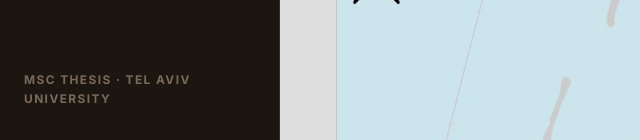
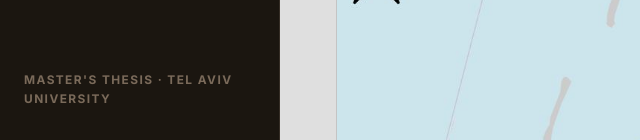
Before and after one commit to ofer-geo/personal_portfolio, an Astro site: page /personal_protfolio/projects/escooter-cycling-thesis in a window 1280 px wide. Shown: the part 660-800 px from the top of the page, 0-640 px from the left. Built offline with nearby package versions, Linux system fonts and the light colour scheme; Astro itself is replaced by a stand-in of ours.

Commit message:
Change MSc Thesis to Master's Thesis in e-scooter project card

```diff
--- a/src/pages/projects/escooter-cycling-thesis.astro
+++ b/src/pages/projects/escooter-cycling-thesis.astro
@@ -6,7 +6,7 @@ const base = import.meta.env.BASE_URL.replace(/\/$/, '');
   title="Cycling Infrastructure & Shared E-Scooter Behaviour"
   year="2025"
   section="Data Science & Analysis"
-  category="MSc Thesis · Tel Aviv University"
+  category="Master's Thesis · Tel Aviv University"
   tools={['Python', 'GeoPandas', 'OSMnx', 'Map Matching', 'Statistical Analysis', 'QGIS']}
 >
 
```
